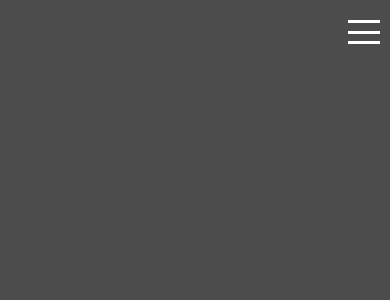
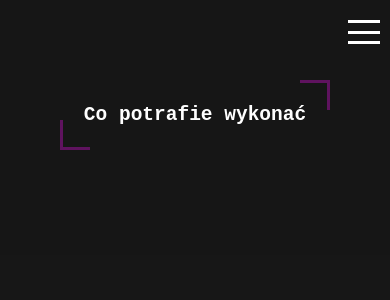
Before and after one commit to Rejnszu/rejnszu-portfolio, a React (Create React App) app: page /umiejetnoscipraktyczne in a window 390 px wide. Shown: the top 300 px of the page. Built offline with nearby package versions, Linux system fonts and the light colour scheme; a web font is replaced by a local one.

Commit message:
some mobile changes

```diff
--- a/src/App.js
+++ b/src/App.js
@@ -4,9 +4,9 @@ import Burger from "./components/Navigation/Burger";
 import { Routes, Route, useLocation } from "react-router-dom";
 import AboutMePage from "./pages/AboutMe/AboutMePage";
 import PortfolioPage from "./pages/Portfolio/PortfolioPage";
-import PracticalSkillsPage from "./pages/PracticalSkillsPage";
+import PracticalSkillsPage from "./pages/PracticalSkills/PracticalSkillsPage";
 import CodeSkillsPage from "./pages/CodeSkills/CodeSkillsPage";
-import ContactPage from "./pages/ContactPage";
+import ContactPage from "./pages/Contact/ContactPage";
 import { AnimatePresence } from "framer-motion";
 import { useEffect } from "react";
 import NotFound from "./components/UI/NotFound";
@@ -43,7 +43,7 @@ function App() {
           <Route
             path="/umiejetnoscipraktyczne"
             element={<PracticalSkillsPage />}
-          />{" "}
+          />
           <Route path="/portfolio" element={<PortfolioPage />} />
           <Route path="/kontakt" element={<ContactPage />} />
           <Route path="*" element={<NotFound />} />
--- a/src/components/AboutMe/DescriptionItem.js
+++ b/src/components/AboutMe/DescriptionItem.js
@@ -5,8 +5,8 @@ const DescriptionItem = (props) => {
   return (
     <motion.div
       initial={{ opacity: 0, x: "200px" }}
-      whileInView={{ opacity: 1, x: 0 }}
-      viewport={{ once: true }}
+      animate={{ opacity: 1, x: 0 }}
+      // viewport={{ once: true }}
       transition={{ duration: 0.5, delay: props.delay }}
       className={styles["description"]}
     >
--- a/src/components/AboutMe/DescriptionItem.module.scss
+++ b/src/components/AboutMe/DescriptionItem.module.scss
@@ -8,5 +8,5 @@
   font-size: clamp(0.7rem, 4vw, 1.5rem);
 }
 .description__collapse {
-  font-size: clamp(0.7rem, 3vw, 1.1rem);
+  font-size: clamp(0.8rem, 3vw, 1.1rem);
 }
--- a/src/pages/AboutMe/AboutMe.module.scss
+++ b/src/pages/AboutMe/AboutMe.module.scss
@@ -59,6 +59,7 @@
   }
   .informations__description {
     margin-top: 2rem;
+    padding: 1rem 1rem;
     &::after {
       height: 3px;
       width: 100%;
--- a/src/pages/CodeSkills/CodeSkillsPage.js
+++ b/src/pages/CodeSkills/CodeSkillsPage.js
@@ -23,7 +23,7 @@ const CodeSkills = () => {
       <section className={`${styles["code-skills"]} section-padding`}>
         <Heading
           name="aboutme-heading"
-          text="Technologie z których korzystam na codzień"
+          text="Technologie z których korzystam na co dzień"
         />
         <SmallTextElement delay={0.2} flexPosition="center">
           Wraz z przybliżonym poziomem zaawansowania
--- /dev/null
+++ b/src/pages/Contact/ContactPage.js
@@ -0,0 +1,15 @@
+import React from "react";
+import AnimatedPages from "../../components/UI/AnimatedPages";
+import styles from "./ContactPage.module.scss";
+import Heading from "../../components/UI/Heading";
+const Contact = () => {
+  return (
+    <AnimatedPages page="contact">
+      <section className={`${styles["contact"]} section-padding`}>
+        <Heading text="Jak się można ze mną skontaktować" />
+      </section>
+    </AnimatedPages>
+  );
+};
+
+export default Contact;
--- /dev/null
+++ b/src/pages/Contact/ContactPage.module.scss
@@ -0,0 +1,5 @@
+.contact {
+  background-color: var(--backgroundColor);
+  color: white;
+  min-height: 100vh;
+}
--- a/src/pages/ContactPage.js
+++ /dev/null
@@ -1,11 +0,0 @@
-import React from "react";
-import AnimatedPages from "../components/UI/AnimatedPages";
-const Contact = () => {
-  return (
-    <AnimatedPages page="contact">
-      <div>Contact</div>;
-    </AnimatedPages>
-  );
-};
-
-export default Contact;
--- a/src/pages/Portfolio/Portfolio.module.scss
+++ b/src/pages/Portfolio/Portfolio.module.scss
@@ -1,7 +1,7 @@
 .portfolio {
   background-color: var(--backgroundColor);
   color: white;
-  height: auto;
+  min-height: 100vh;
 }
 .projects__wrapper {
   display: grid;
--- /dev/null
+++ b/src/pages/PracticalSkills/PracticalSkills.module.scss
@@ -0,0 +1,5 @@
+.practical-skills {
+  background-color: var(--backgroundColor);
+  color: white;
+  min-height: 100vh;
+}
--- /dev/null
+++ b/src/pages/PracticalSkills/PracticalSkillsPage.js
@@ -0,0 +1,15 @@
+import React from "react";
+import AnimatedPages from "../../components/UI/AnimatedPages";
+import Heading from "../../components/UI/Heading";
+import styles from "./PracticalSkills.module.scss";
+const PracticalSkills = () => {
+  return (
+    <AnimatedPages page="practicalskills">
+      <section className={`${styles["practical-skills"]} section-padding`}>
+        <Heading text="Co potrafie wykonać" />
+      </section>
+    </AnimatedPages>
+  );
+};
+
+export default PracticalSkills;
--- a/src/pages/PracticalSkillsPage.js
+++ /dev/null
@@ -1,8 +0,0 @@
-import React from "react";
-import AnimatedPages from "../components/UI/AnimatedPages";
-
-const PracticalSkills = () => {
-  return <AnimatedPages page="practicalskills"></AnimatedPages>;
-};
-
-export default PracticalSkills;
```
